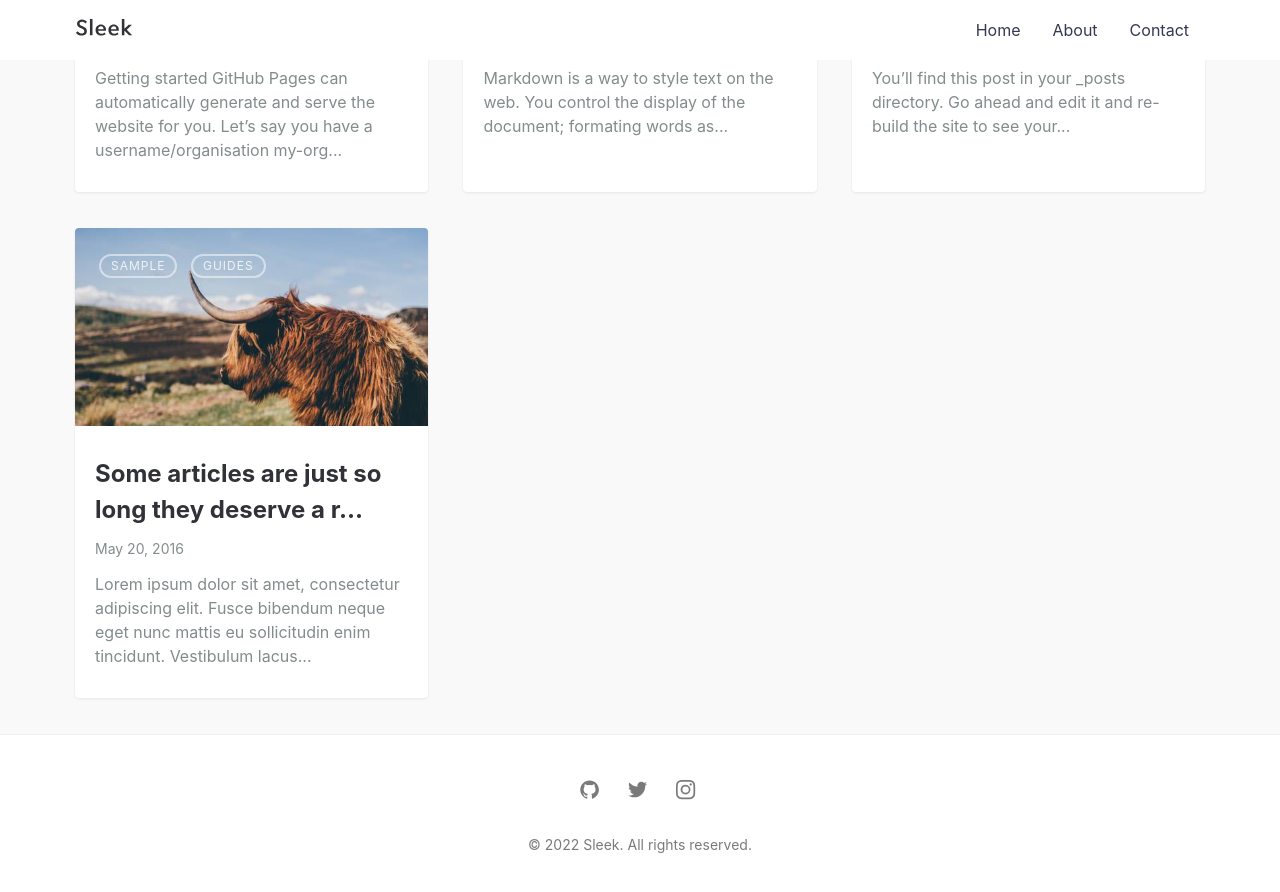
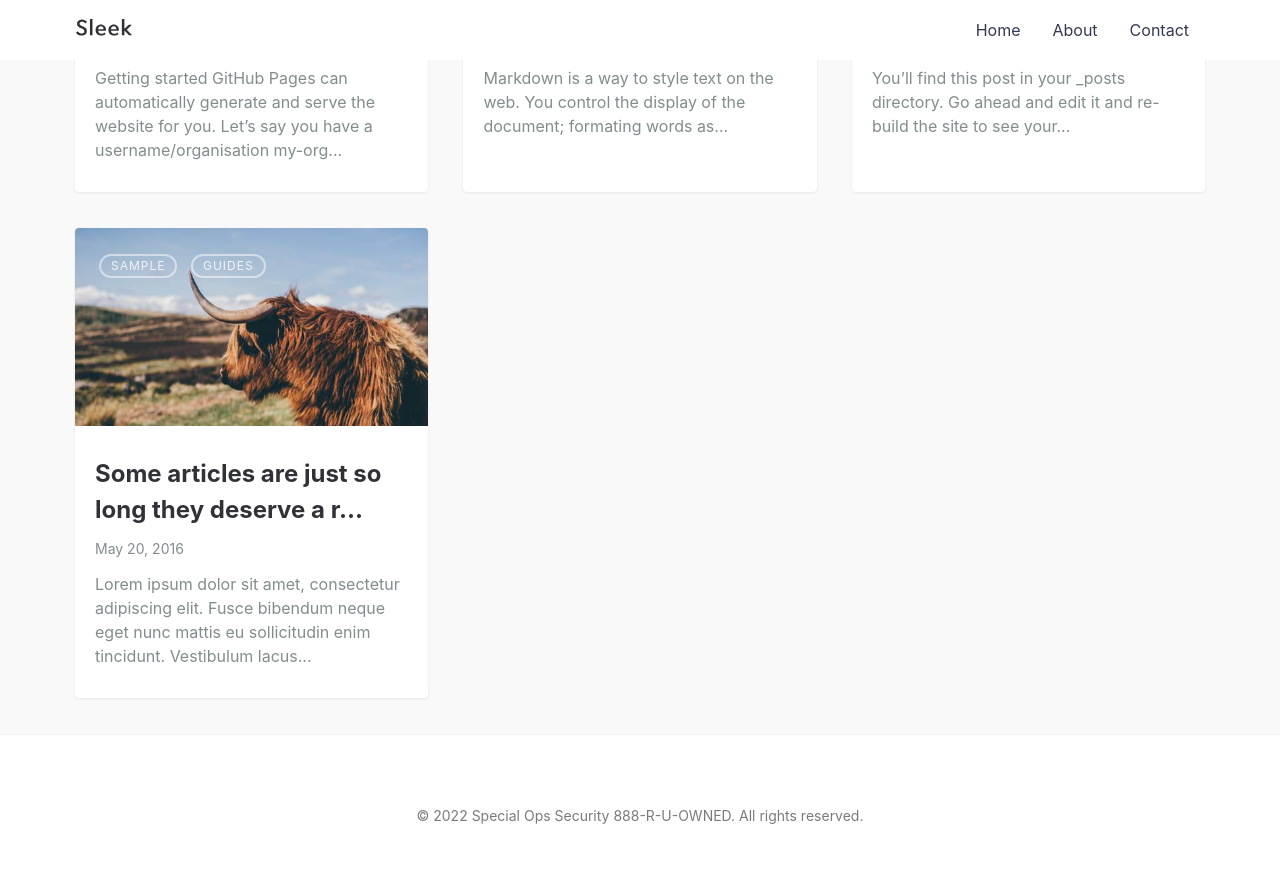
Before and after one commit to specialopssecurity/specialopssecurity.github.io, a Jekyll site: the page built from index.md, in a window 1280 px wide and 900 px high, scrolled down 899 px. Shown: the top 892 px of the window. Built offline with Jekyll 4.4.1, drawn with Linux system fonts in a browser that asks for light colours; after the commit the page ends 1770 px from its top, so only the background shows below that; some of the changed lines change nothing that is shown; some of the changed text lies outside the part shown.

Commit message:
Update _config.yml

```diff
--- a/_config.yml
+++ b/_config.yml
@@ -1,23 +1,9 @@
 # SITE CONFIGURATION
-title: Sleek # your site title
-author: GitHub User # You :P
-description: > # Meta description of Homepage
-  Write an awesome description for your new site here. You can edit this
-  line in _config.yml. It will appear in your document head meta (for
-  Google search results) and in your feed.xml site description.
-baseurl: "/sleek" # the subpath of your site, e.g. /blog
-url: "https://janczizikow.github.io/" # the base hostname & protocol for your site, e.g. http://example.com
-
-# SEO PLUGIN
-social:
-  name: Your Name
-  links:
-    - https://twitter.com/BenBalter
-    - https://www.facebook.com/ben.balter
-    - https://www.linkedin.com/in/BenBalter
-    - https://plus.google.com/+BenBalter
-    - https://github.com/benbalter
-    - https://keybase.io/benbalter
+title: Special Ops Security 888-R-U-OWNED
+author: Special Ops Security
+description: Authorized SBA 8(a) minority-owned small disadvantaged business, specializing in cybersecurity assessment and consulting
+baseurl: "/"
+url: "https://specialopssecurity.github.io/"
 
 # THEME SETTINGS
 navigation: # Navigation links
@@ -28,16 +14,7 @@
 tagline: >
   Modern Jekyll theme focused on speed performance &amp; SEO best practices
 
-hero_img: posts/sleek_lg.jpg # Main background image: use the path from /assets/img/ => This will output /assets/img/posts/sleek_lg.jpg
-
-email: your-email@domain.com # email for form submission
-
-twitter_username: jan_czizikow # replace with your_twitter_username or comment to remove link from footer
-github_username:  janczizikow # replace with your_github_username or comment to remove link from footer
-instagram_username: shanlongjj # replace with your_instagram_username or comment to remove link from footer
-
-disqus:
-  shortname: janczizikow # to enable comments replace with your_disqus_shortname
+hero_img: hero.png #  use the path from /assets/img/
 
 # google_tag_manager: GTM-XXXXXXX # Uncomment to enable GTM. Replace GTM-XXXXXXX with your GTM container ID
 
@@ -46,26 +23,9 @@
 # BUILD SETTINGS
 markdown: kramdown
 highlighter: rouge # or pygments or null
-# theme: jekyll-sleek # Uncomment if you're using the theme as a ruby gem
-exclude:
-  - README.md
-  - node_modules
-  - script
-  - package.json
-  - package-lock.json
-  - Gemfile
-  - Gemfile.lock
-  - vendor
-  - npm-debug.log
-  - gulpfile.js
-  - sleek.jpg
 
 include: ['_pages']
 permalink: /:title/
 
-compress_html:
-  clippings: all
 
 plugins:
-  - jekyll-sitemap
-  - jekyll-seo-tag
```
